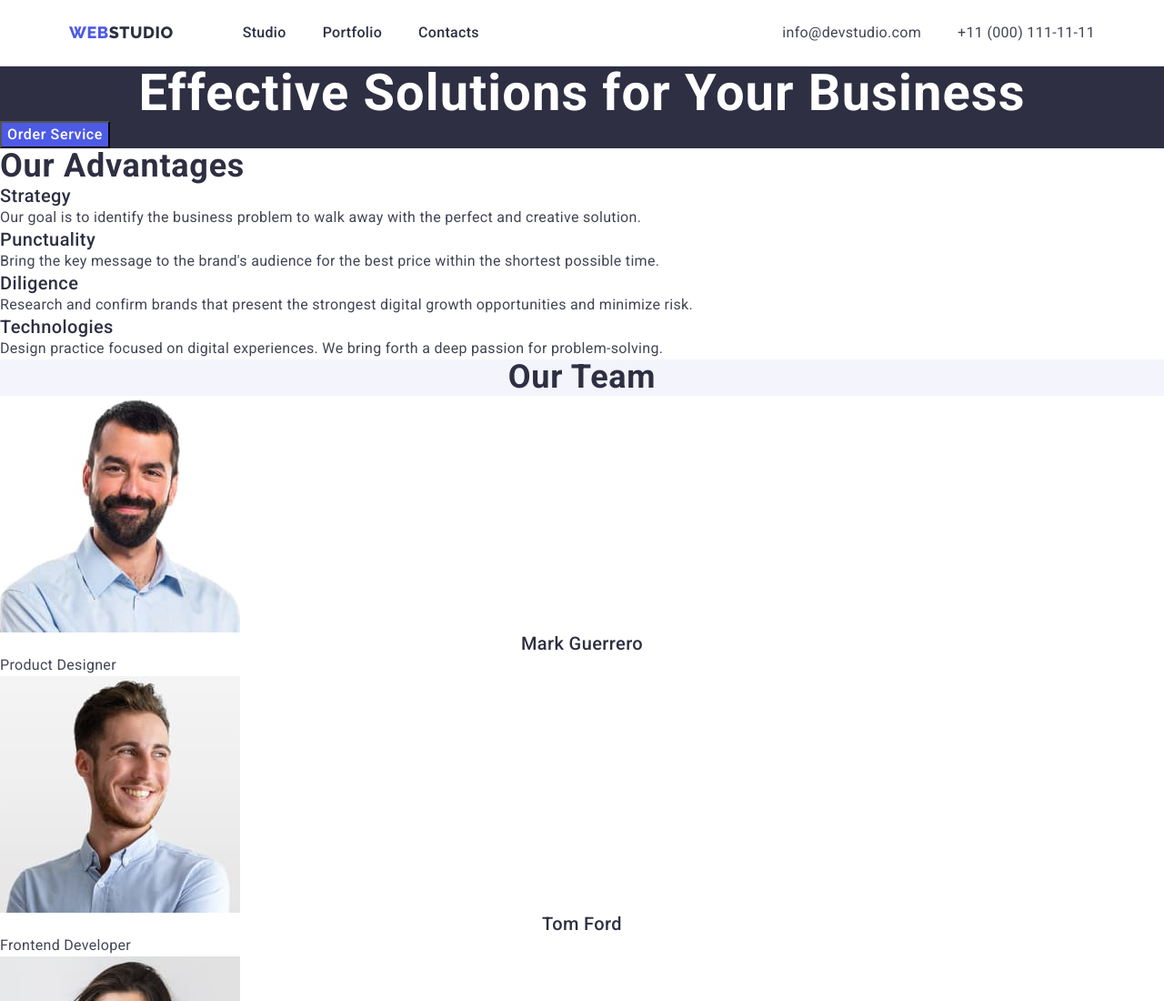
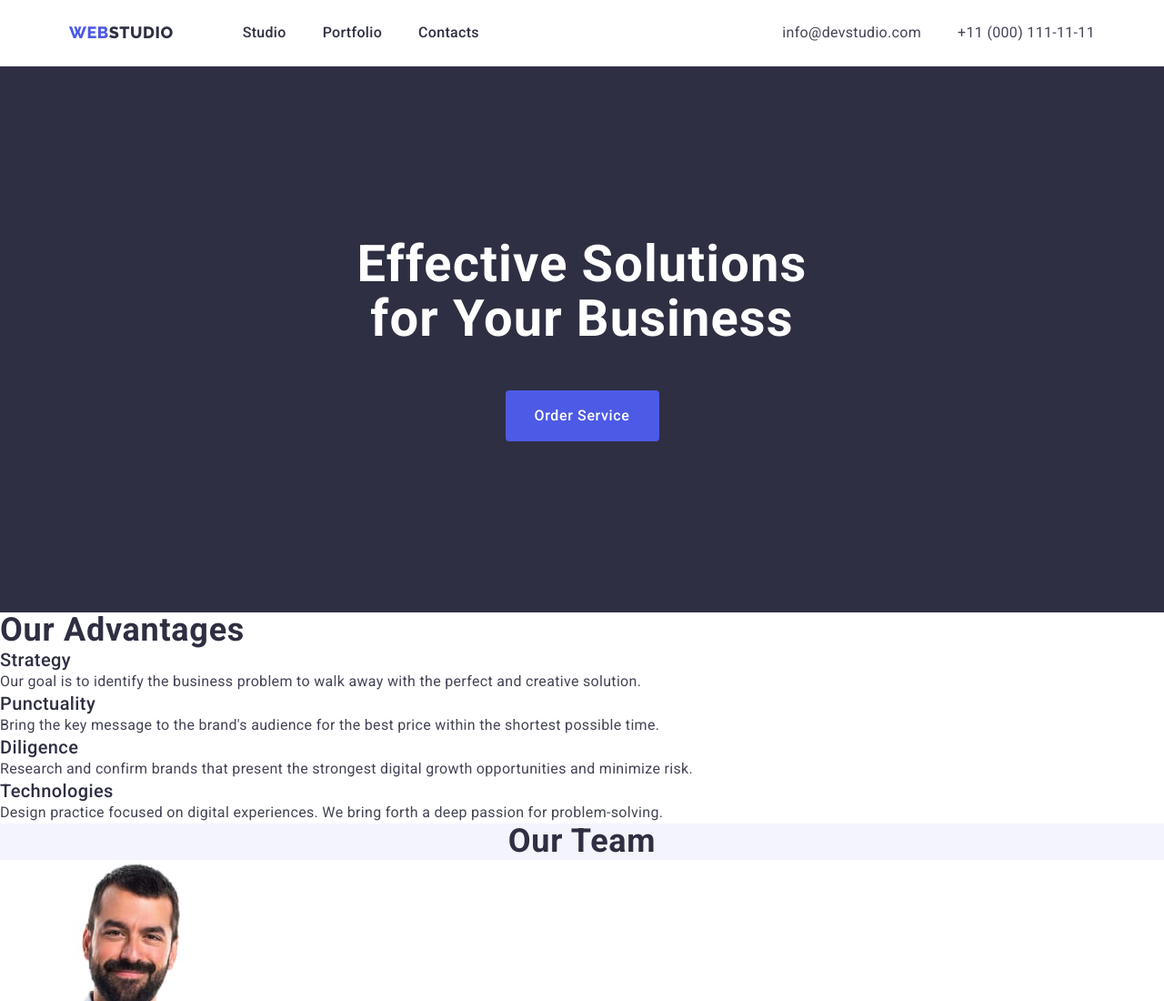
Before and after one commit to Eldar-Abbasov/goit-markup-hw-03, a plain HTML site: page index.html in a window 1280 px wide. Shown: the top 1100 px of the page at 91% size. Drawn offline with nearby package versions, Linux system fonts and the light colour scheme.

Commit message:
banner section старт мучений

```diff
--- a/css/styles.css
+++ b/css/styles.css
@@ -107,9 +107,14 @@ img {
 /* banner section ============================================================*/
 .banner-section {
   background-color: #2e2f42;
+  padding: 188px 0;
+  align-items: center;
 }
 
 .banner-text {
+  max-width: 496px;
+  margin: 0 auto;
+  margin-bottom: 48px;
   text-align: center;
   color: #fff;
   font-size: 56px;
@@ -119,6 +124,12 @@ img {
 }
 
 .banner-button {
+  display: block;
+  margin: 0 auto;
+  min-width: 169px;
+  height: 56px;
+  border: none;
+  border-radius: 4px;
   color: #fff;
   background-color: #4d5ae5;
   font-family: Roboto, sans-serif;
--- a/index.html
+++ b/index.html
@@ -56,8 +56,10 @@
     <main>
       <!-- banner -->
       <section class="banner-section">
-        <h1 class="banner-text">Effective Solutions for Your Business</h1>
-        <button class="banner-button" type="button">Order Service</button>
+        <div class="container">
+          <h1 class="banner-text">Effective Solutions for Your Business</h1>
+          <button class="banner-button" type="button">Order Service</button>
+        </div>
       </section>
 
       <!-- advantages -->
```
